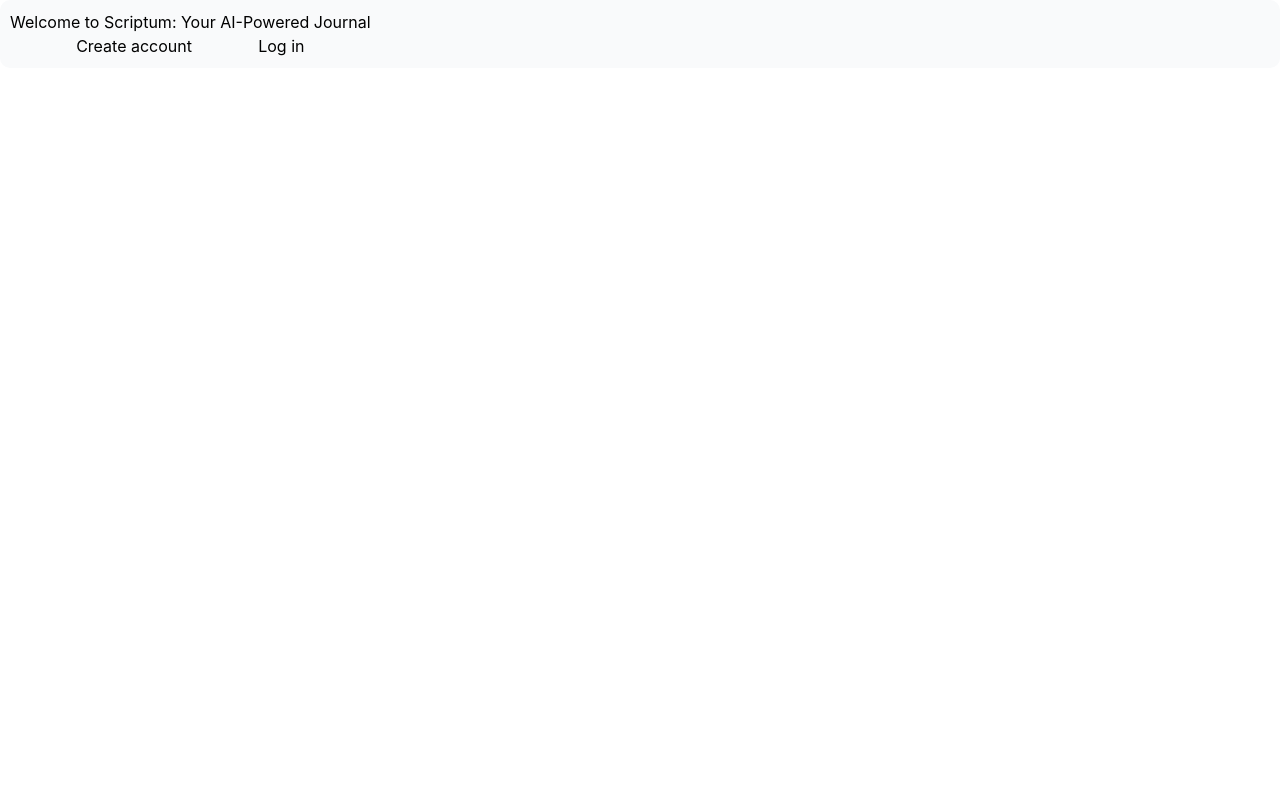
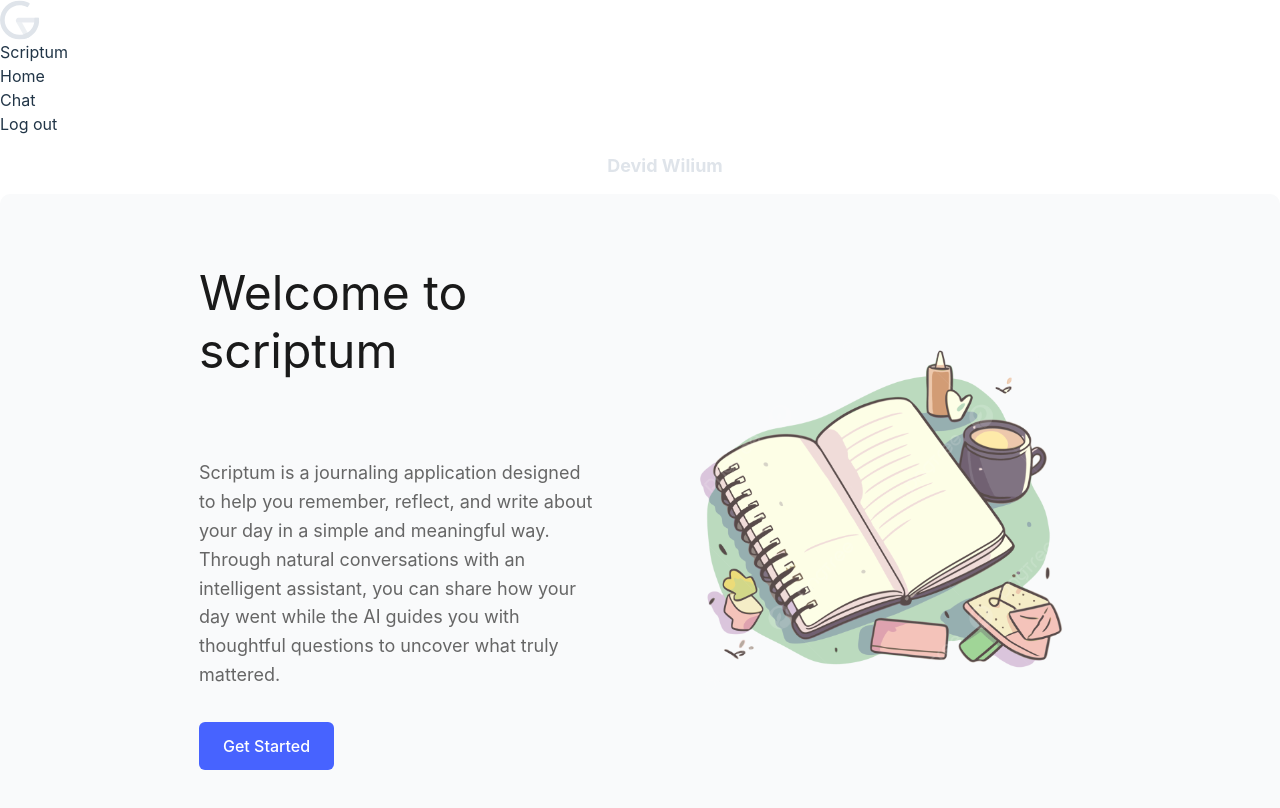
Before and after one commit to yanakolajara/Scriptum, a React (Vite) app in the folder client/: page / in a window 1280 px wide. Shown: the top 808 px of the page. Built offline with nearby package versions, Linux system fonts and the light colour scheme; no server answers.

Commit message:
Add landing page with hero section and reusable Button component

```diff
--- /dev/null
+++ b/client/src/components/Button/Button.css
@@ -0,0 +1,30 @@
+.button {
+  padding: 12px 24px;
+  border-radius: 6px;
+  font-size: 16px;
+  font-weight: 500;
+  cursor: pointer;
+  border: none;
+  transition: background-color 0.3s ease;
+}
+
+.primary {
+  background-color: #4763FF;
+  color: white;
+}
+
+.primary:hover {
+  background-color: #3651ff;
+}
+
+.secondary {
+  background-color: transparent;
+  color: #4763FF;
+  display: flex;
+  align-items: center;
+  gap: 8px;
+}
+
+.secondary:hover {
+  background-color: rgba(71, 99, 255, 0.1);
+}
--- /dev/null
+++ b/client/src/components/Button/Button.jsx
@@ -0,0 +1,14 @@
+import './Button.css';
+
+function Button({ children, variant = 'primary', onClick, className = '' }) {
+  return (
+    <button
+      className={`button ${variant} ${className}`}
+      onClick={onClick}
+    >
+      {children}
+    </button>
+  );
+}
+
+export default Button;
--- a/client/src/components/Navbar/Navbar.jsx
+++ b/client/src/components/Navbar/Navbar.jsx
@@ -6,7 +6,7 @@
 // import './Navbar.scss';
 
 export default function Navbar() {
-  const { user, loading, logout } = useAuthContext();
+  const { user, logout } = useAuthContext();
   const navigate = useNavigate();
   const handleLogout = async (e) => {
     e.preventDefault();
@@ -22,9 +22,6 @@
     console.log('user', user);
   }, [user]);
 
-  if (!user || loading) {
-    return <></>;
-  }
   // align-self: stretch;
   return (
     <div className='flex flex-col justify-between bg-transparent w-[231px] py-[12px]'>
--- a/client/src/features/Home/Home.jsx
+++ b/client/src/features/Home/Home.jsx
@@ -2,11 +2,9 @@
 import { useNavigate } from 'react-router-dom';
 import { useAuthContext } from '../../providers/auth.provider';
 import { Cta } from 'components/Cta';
-
-const tempStyle = {
-  display: 'flex',
-  flexDirection: 'row',
-};
+import Button from 'components/Button/Button';
+import heroImage from '../../assets/images/hero-image.png';
+import './Home.scss';
 
 export default function Home() {
   const { user } = useAuthContext();
@@ -17,22 +15,41 @@
       navigate('/dashboard');
     }
   }, [user]);
+
   return (
-    <main style={tempStyle}>
-      <article>
-        <h1>Welcome to Scriptum: Your AI-Powered Journal</h1>
-        <section
-          style={{
-            display: 'flex',
-            flexDirection: 'row',
-            justifyContent: 'space-evenly',
-          }}
-        >
-          <Cta onClick={() => navigate('/register')}> Create account</Cta>
-          <Cta onClick={() => navigate('/login')}>Log in</Cta>
-        </section>
-      </article>
-      <article>{/* <img src='' alt='hero' /> */}</article>
-    </main>
+    <>
+      <main className='hero'>
+        <div className='hero-content'>
+          <h1 className='hero-title'>Welcome to scriptum</h1>
+          <p className='hero-description'>
+            Scriptum is a journaling application designed to help you remember,
+            reflect, and write about your day in a simple and meaningful way.
+            Through natural conversations with an intelligent assistant, you can
+            share how your day went while the AI guides you with thoughtful
+            questions to uncover what truly mattered.
+          </p>
+          <div className='hero-buttons'>
+            <Button onClick={() => navigate('/login')}>Get Started</Button>
+            {/* <Button variant='secondary'>
+              <svg
+                className='download-icon'
+                viewBox='0 0 24 24'
+                fill='none'
+                xmlns='http://www.w3.org/2000/svg'
+              >
+                <path
+                  d='M12 16L7 11L8.4 9.55L11 12.15V4H13V12.15L15.6 9.55L17 11L12 16ZM6 20C5.45 20 4.979 19.804 4.587 19.412C4.195 19.02 4 18.549 4 18V15H6V18H18V15H20V18C20 18.55 19.804 19.021 19.412 19.413C19.02 19.805 18.549 20 18 20H6Z'
+                  fill='currentColor'
+                />
+              </svg>
+              Download App
+            </Button> */}
+          </div>
+        </div>
+        <div className='hero-image'>
+          <img src={heroImage} alt='Notebook illustration' />
+        </div>
+      </main>
+    </>
   );
 }
--- /dev/null
+++ b/client/src/features/Home/Home.scss
@@ -0,0 +1,53 @@
+.welcome {
+  display: flex;
+  flex-direction: column;
+  align-items: center;
+  justify-content: center;
+  height: 100vh;
+}
+
+.hero {
+  display: flex;
+  justify-content: space-between;
+  align-items: center;
+  padding: 60px 15%;
+  gap: 80px;
+}
+
+.hero-content {
+  flex: 1;
+}
+
+.hero-title {
+  font-size: 48px;
+  color: #1a1a1a;
+  margin-bottom: 20%;
+  line-height: 1.2;
+}
+
+.hero-description {
+  font-size: 18px;
+  color: #666;
+  margin-bottom: 32px;
+  line-height: 1.6;
+}
+
+.hero-buttons {
+  display: flex;
+  gap: 16px;
+}
+
+.hero-image {
+  flex: 1;
+  max-width: 500px;
+}
+
+.hero-image img {
+  width: 100%;
+  height: auto;
+}
+
+.download-icon {
+  width: 20px;
+  height: 20px;
+}
--- a/client/src/styles.css
+++ b/client/src/styles.css
@@ -16,6 +16,29 @@
 
   min-height: 100vh;
   font-family: 'Inter', sans-serif;
+}
+
+:root {
+  font-family: Inter, system-ui, Avenir, Helvetica, Arial, sans-serif;
+  line-height: 1.5;
+  font-weight: 400;
+  color-scheme: light;
+  color: #213547;
+  background-color: #ffffff;
+  font-synthesis: none;
+  text-rendering: optimizeLegibility;
+  -webkit-font-smoothing: antialiased;
+  -moz-osx-font-smoothing: grayscale;
+}
+
+* {
+  box-sizing: border-box;
+}
+
+body {
+  margin: 0;
+  min-width: 320px;
+  min-height: 100vh;
 }
 /*
 .cards-grid {
```
Also changed, not shown: client/src/assets/images/hero-image.png (added).
